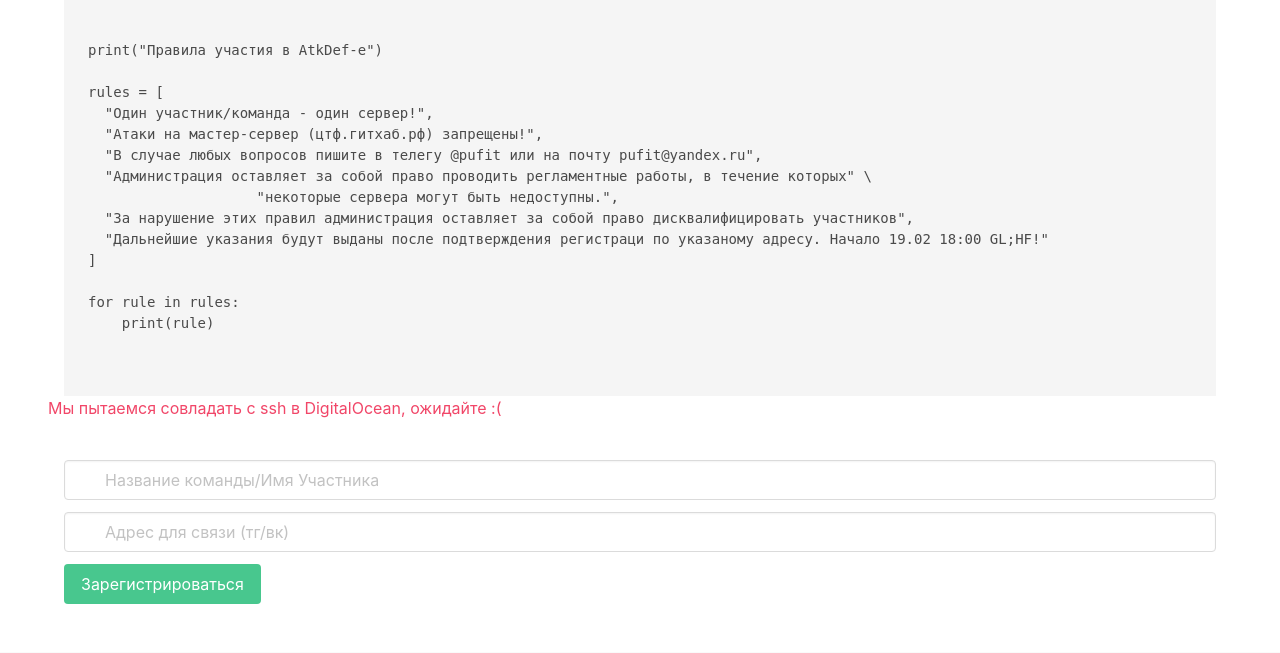
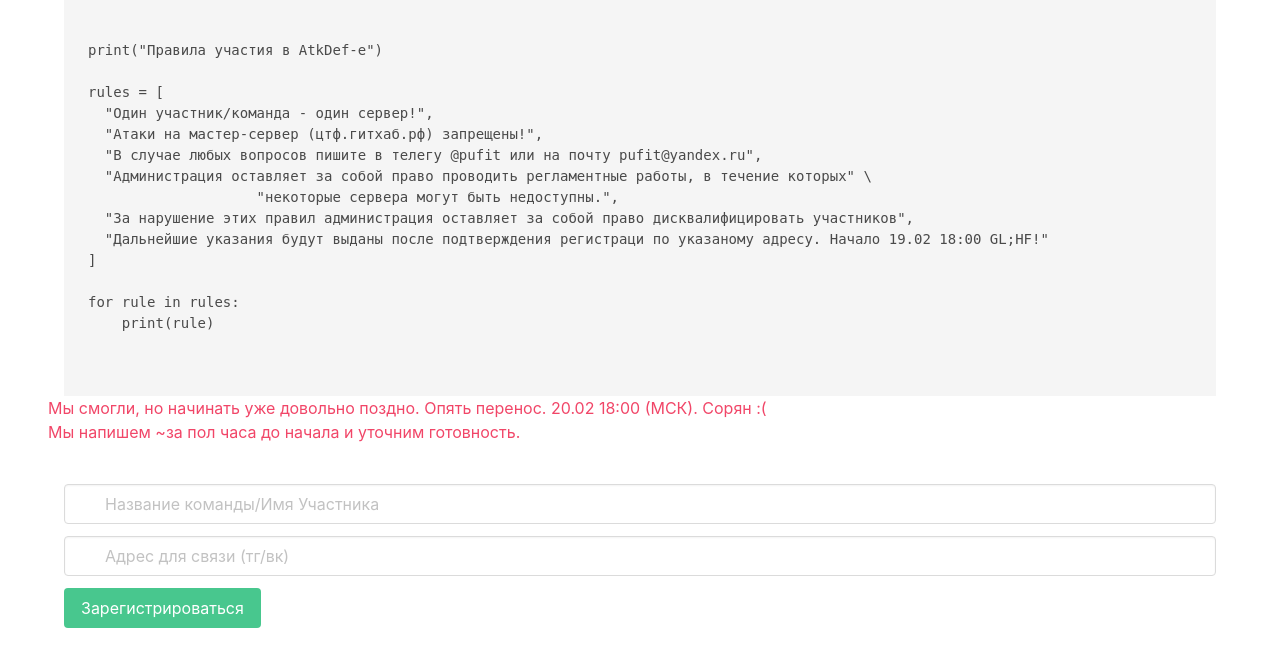
Before and after one commit to dsolmann/AtkDefUI, a Flask app: page / in a window 1280 px wide. Shown: the part 180-833 px from the top of the page. Run offline with Flask 2, Linux system fonts and the light colour scheme; parts of the project's set-up code (start-up, migrations or seed data) failed here and were passed over; some libraries are stand-ins or nearby versions.

Commit message:
skip check

```diff
--- a/templates/register.html
+++ b/templates/register.html
@@ -39,7 +39,8 @@ for rule in rules:
 
         <div class="content has-text-danger">
             <p>
-                Мы пытаемся совладать с ssh в DigitalOcean, ожидайте :(
+                Мы смогли, но начинать уже довольно поздно. Опять перенос. 20.02 18:00 (МСК). Сорян :(<br>
+                Мы напишем ~за пол часа до начала и уточним готовность.
             </p>
         </div>
 
```
